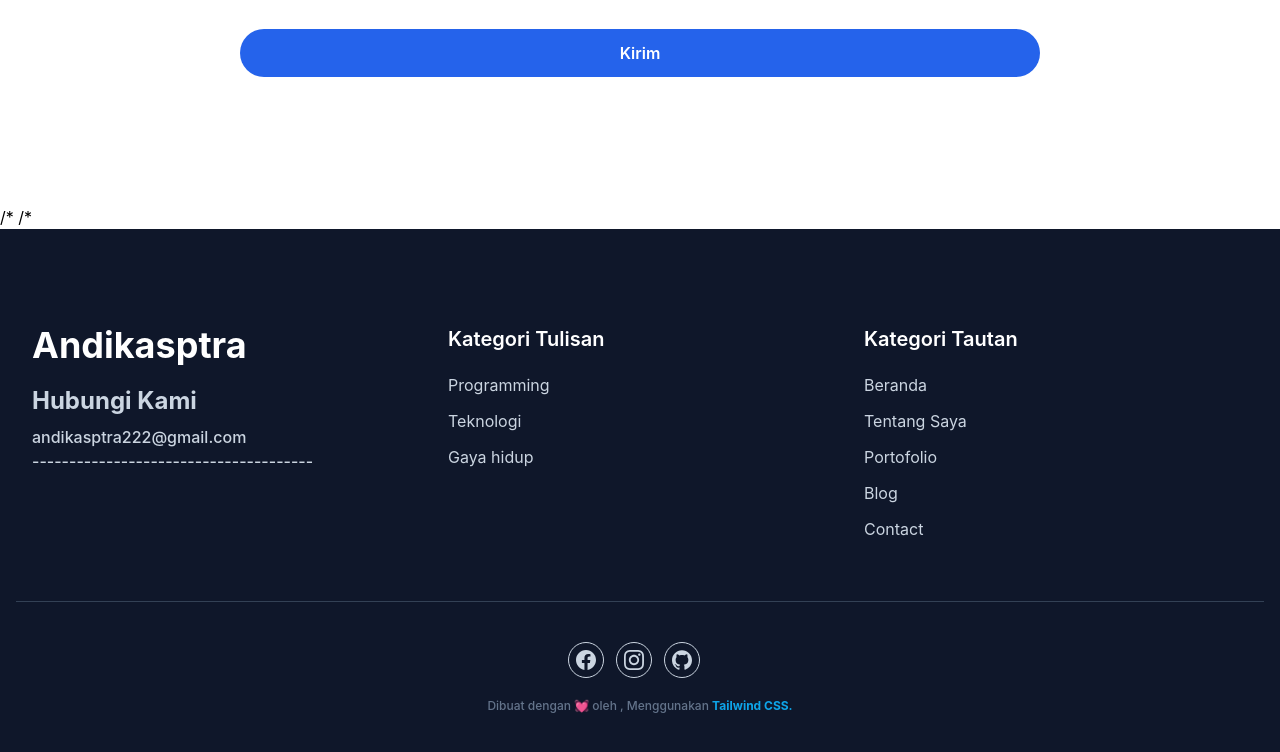
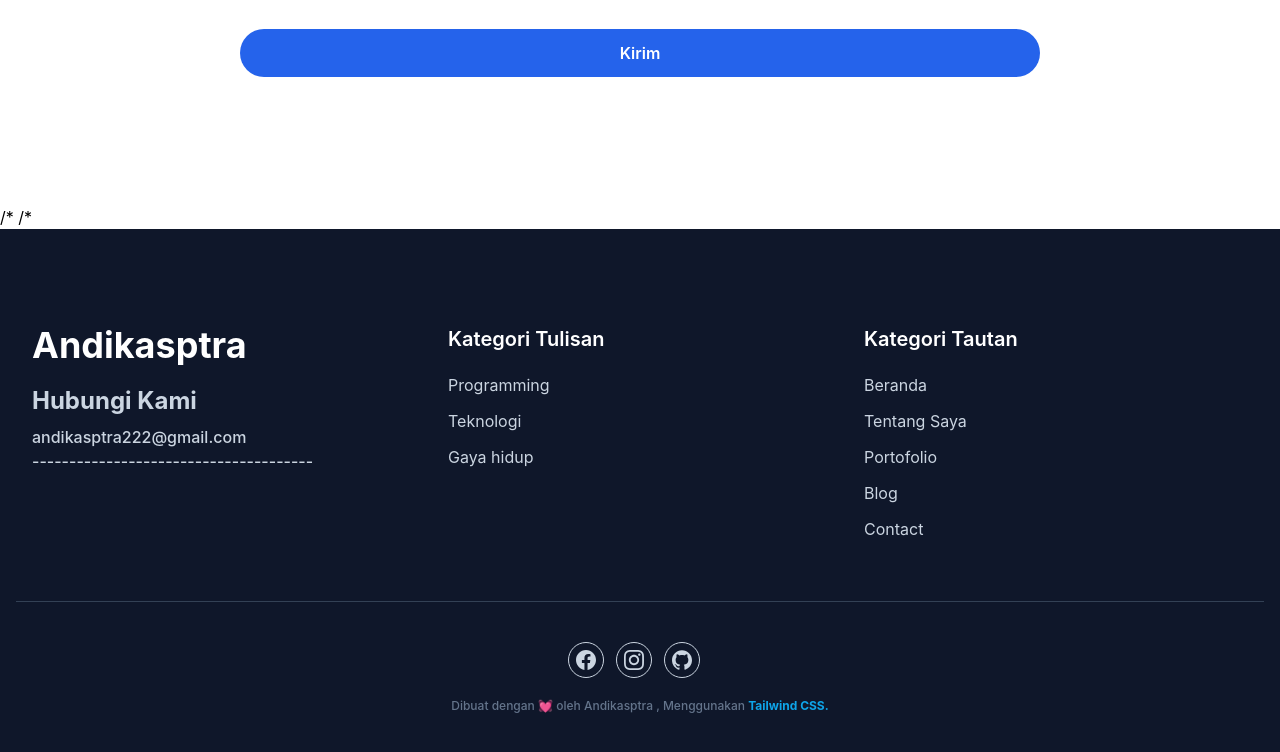
Before and after one commit to lampo05/Website-Personal-Portofolio, a website: page index.html in a window 1280 px wide. Shown: the part 4545-5297 px from the top of the page. Drawn offline with Linux system fonts and the light colour scheme.

Commit message:
Add files via upload

```diff
--- a/index.html
+++ b/index.html
@@ -654,7 +654,7 @@
           </div>
 
           <p class="text-center text-xs font-medium text-slate-500">
-            Dibuat dengan 💓 oleh
+            Dibuat dengan 💓 oleh Andikasptra
             <a
               href="https://www.instagram.com/andikasptraaa.12/"
               class="font-bold text-primary"
```
